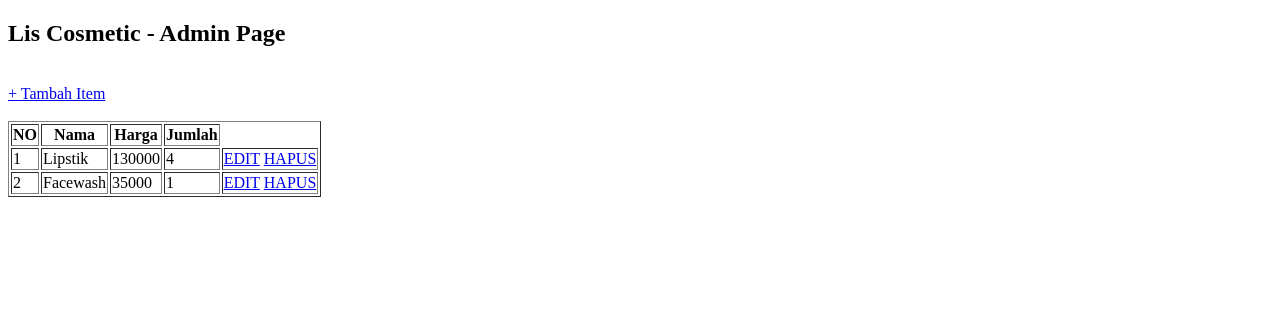
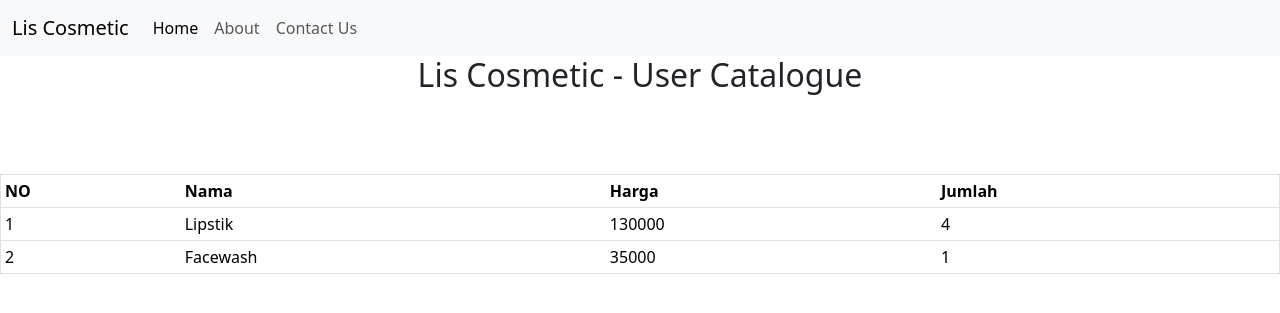
Before and after one commit to PliTheGeek/Simple-CRUD, a PHP site: page / in a window 1280 px wide. Shown: the top 313 px of the page. Run offline with PHP 8.4, Linux system fonts and the light colour scheme; data comes from the database, SQL or seed files in the repository.

Commit message:
Add files via upload

```diff
--- a/index.php
+++ b/index.php
@@ -1,16 +1,45 @@
 <!DOCTYPE html>
 <html>
 <head>
+<meta charset="utf-8">
+    <meta name="viewport" content="width=device-width, initial-scale=1">
+
+    <link href="https://cdn.jsdelivr.net/npm/bootstrap@5.3.2/dist/css/bootstrap.min.css" rel="stylesheet" integrity="sha384-T3c6CoIi6uLrA9TneNEoa7RxnatzjcDSCmG1MXxSR1GAsXEV/Dwwykc2MPK8M2HN" crossorigin="anonymous">
 	<title>Lis Cosmetic</title>
 </head>
 <body>
 
-	<h2>Lis Cosmetic - Admin Page</h2>
+<nav class="navbar navbar-expand-lg bg-body-tertiary">
+  <div class="container-fluid">
+    <a class="navbar-brand" href="#">Lis Cosmetic</a>
+    <button class="navbar-toggler" type="button" data-bs-toggle="collapse" data-bs-target="#navbarNav" aria-controls="navbarNav" aria-expanded="false" aria-label="Toggle navigation">
+      <span class="navbar-toggler-icon"></span>
+    </button>
+    <div class="collapse navbar-collapse" id="navbarNav">
+      <ul class="navbar-nav">
+        <li class="nav-item">
+          <a class="nav-link active" aria-current="page" href="#">Home</a>
+        </li>
+        <li class="nav-item">
+          <a class="nav-link" href="about.php">About</a>
+        </li>
+        <li class="nav-item">
+          <a class="nav-link" href="Contact.php">Contact Us</a>
+        </li>
+
+      </ul>
+    </div>
+  </div>
+</nav>
+
+
+
+	<center><h2>Lis Cosmetic - User Catalogue</h2></center>
 	<br/>
-	<a href="tambah.php">+ Tambah Item</a>
+
 	<br/>
 	<br/>
-	<table border="1">
+	<table border="1" class="table table-sm">
 		<tr>
 			<th>NO</th>
 			<th>Nama</th>
@@ -29,10 +58,7 @@
 				<td><?php echo $d['NamaMenu']; ?></td>
 				<td><?php echo $d['Harga']; ?></td>
                 <td><?php echo $d['Jumlah']; ?></td>
-				<td>
-					<a href="edit.php?id=<?php echo $d['id']; ?>">EDIT</a>
-					<a href="hapus.php?id=<?php echo $d['id']; ?>">HAPUS</a>
-				</td>
+
 			</tr>
 			<?php
 		}
```
Also changed, not shown: Contact.php (added, +13 -0 lines), about.php (added, +13 -0 lines), admin.php (added, +47 -0 lines), edit.php (+6 -3 lines), tambah.php (+7 -3 lines).
